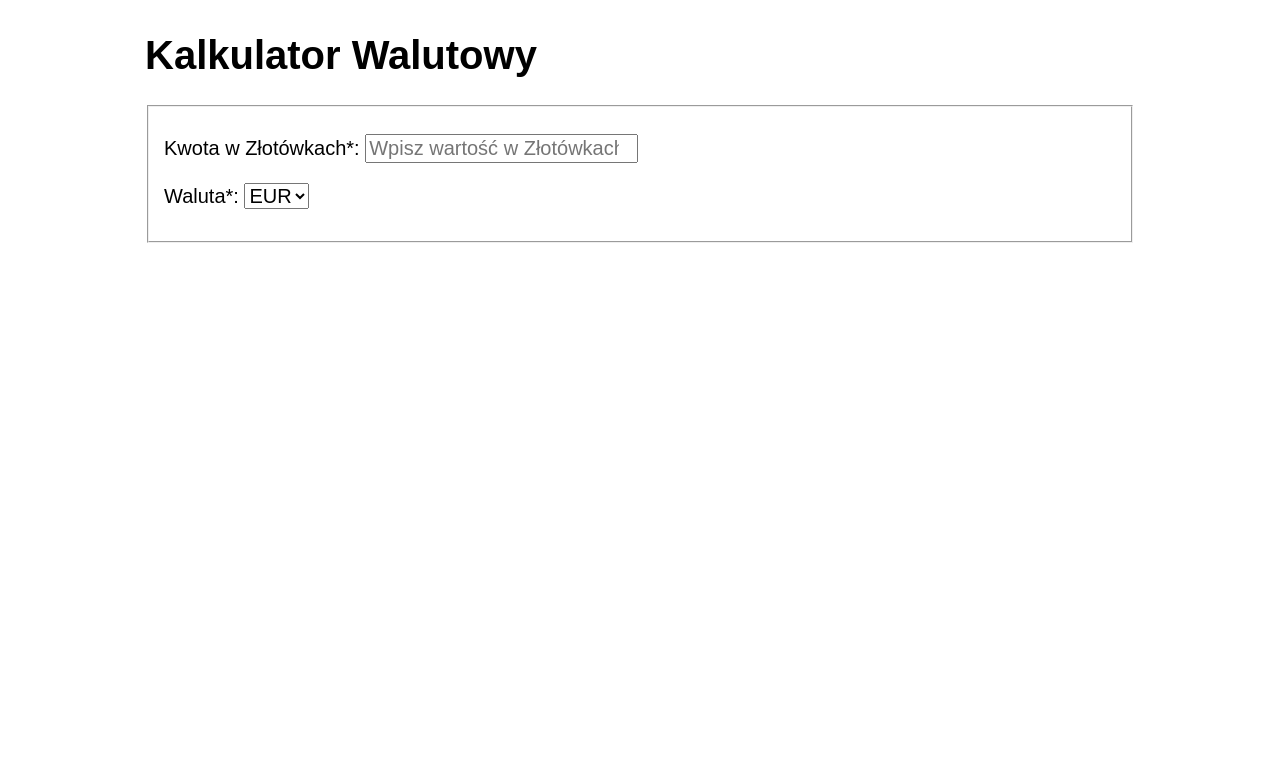
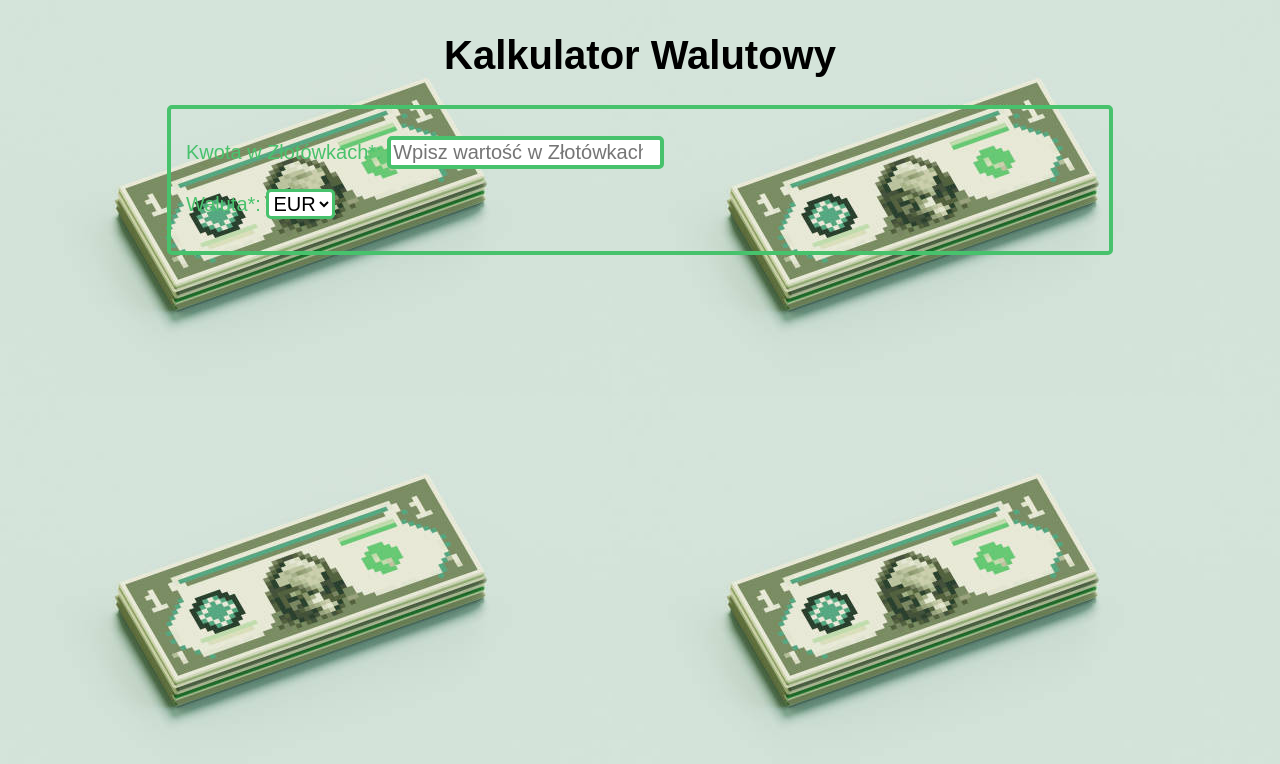
Before and after one commit to adamholy/currency-converter, a plain HTML site: page index.html in a window 1280 px wide. Drawn offline with nearby package versions, Linux system fonts and the light colour scheme.

Commit message:
changed css; added background image

```diff
--- a/index.html
+++ b/index.html
@@ -1,5 +1,6 @@
 <!DOCTYPE html>
 <html lang="pl">
+
 <head>
     <meta charset="UTF-8">
     <meta http-equiv="X-UA-Compatible" content="IE=edge">
@@ -7,7 +8,8 @@
     <title>Kalkulator Walutowy</title>
 
     <link href="style.css/style.css" rel="stylesheet" />
-
+    <link href="style.css/form.css" rel="stylesheet" />
+    <link href="style.css/body.css" rel="stylesheet" />
     <script defer src="script.js/script.js"></script>
     <link rel="preconnect" href="https://fonts.googleapis.com">
     <link rel="preconnect" href="https://fonts.gstatic.com" crossorigin>
@@ -15,22 +17,23 @@
         integrity="sha512-NhSC1YmyruXifcj/KFRWoC561YpHpc5Jtzgvbuzx5VozKpWvQ+4nXhPdFgmx8xqexRcpAglTj9sIBWINXa8x5w=="
         crossorigin="anonymous" referrerpolicy="no-referrer" />
 </head>
+
 <body class="body">
-    <h1>Kalkulator Walutowy</h1>
+    <h1 class="body__title">Kalkulator Walutowy</h1>
     <form class="js-form form">
         <fieldset class="form__field">
             <!-- <legend class="form__legend"></legend> -->
             <p>
                 <label class="form__label">
-                    Kwota w Złotówkach*: <input placeholder="Wpisz wartość w Złotówkach"
-                     class="form__field js-pln" required type="number" min="1" step="0,01">
+                    Kwota w Złotówkach*: <input placeholder="Wpisz wartość w Złotówkach" class="form__field js-pln"
+                        required type="number" min="1" step="0,01">
                 </label>
-                </p>
-                <p>
+            </p>
+            <p>
                 <label class="form__label">
                     Waluta*:
                     <select name="currency" class="form__select js-currency">
-                        <option  value="EUR">EUR</option>
+                        <option value="EUR">EUR</option>
                         <option value="USD">USD</option>
                         <option value="GBP">GBP</option>
                     </select>
@@ -40,7 +43,8 @@
         </fieldset>
 
 
-<p class="form__result"><span class="js-result form__result--number"></span></p>
-</form>
+        <p class="form__result"><span class="js-result form__result--number"></span></p>
+    </form>
 </body>
+
 </html>
--- /dev/null
+++ b/style.css/body.css
@@ -0,0 +1,12 @@
+.body {
+  padding: 5px;
+  font-family: "Kanit", sans-serif;
+  font-size: 20px;
+  max-width: 1000px;
+  margin: auto;
+  background-image: url("../images/istockphoto-1360681902-612x612.jpg");
+}
+
+.body__title {
+    text-align: center;
+}
--- a/style.css/form.css
+++ b/style.css/form.css
@@ -3,8 +3,6 @@
   margin: 10px auto;
   align-items: center;
 }
-
-
 
 .form-result--number {
   border: double 1px;
@@ -13,22 +11,20 @@
 }
 
 .form {
- margin: 10px 20px;
-  color: rgb(174, 0, 255);
-  ;
+  margin: 10px 20px;
+  color: rgb(71, 194, 108);
 }
 
 .form__legend {
-
   padding: 5px;
 
-  color: rgb(174, 0, 255);
+  color: rgb(71, 194, 108);
   border-radius: 10%;
 }
 
 .form__field {
-  background-color: rgb(255, 255, 255);
-  border: 3px solid rgb(174, 0, 255);
+  border: 4px solid rgb(71, 194, 108);
+
   border-radius: 5px;
 }
 
@@ -39,9 +35,8 @@
 
 .form__select {
   background-color: rgb(255, 255, 255);
-  border: 3px solid rgb(174, 0, 255);
+  border: 3px solid rgb(71, 194, 108);
   border-radius: 5px;
-
 }
 .form__result {
   text-align: center;
--- a/style.css/style.css
+++ b/style.css/style.css
@@ -7,13 +7,3 @@ html {
 ::before {
   box-sizing: inherit;
 }
-
-.body {
-  padding: 5px;
-  font-family: "Kanit", sans-serif;
-  font-size: 20px;
-  max-width: 1000px;
-  margin: auto;
-
-
-}
```
Also changed, not shown: images/istockphoto-1360681902-612x612.jpg (added).
